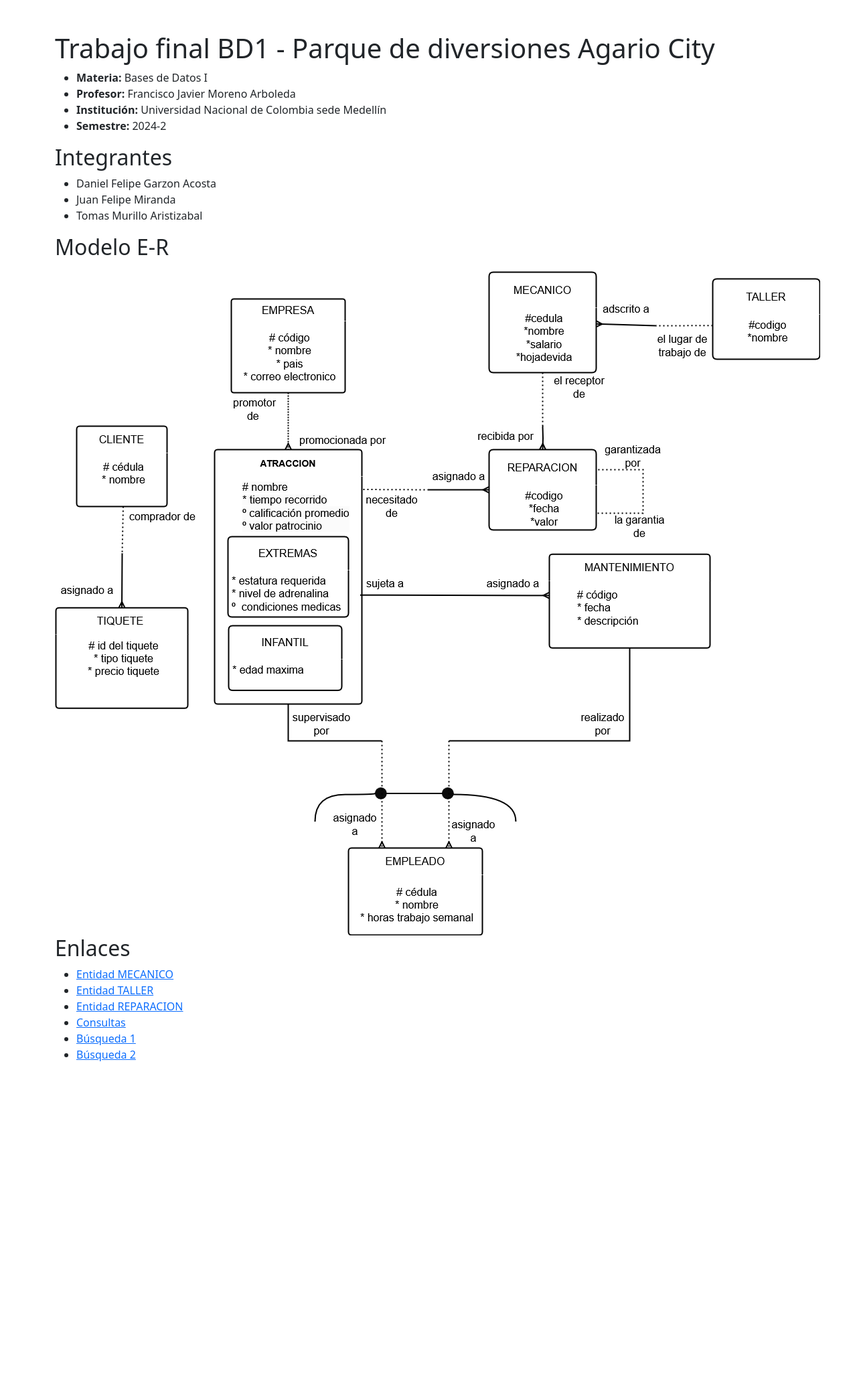
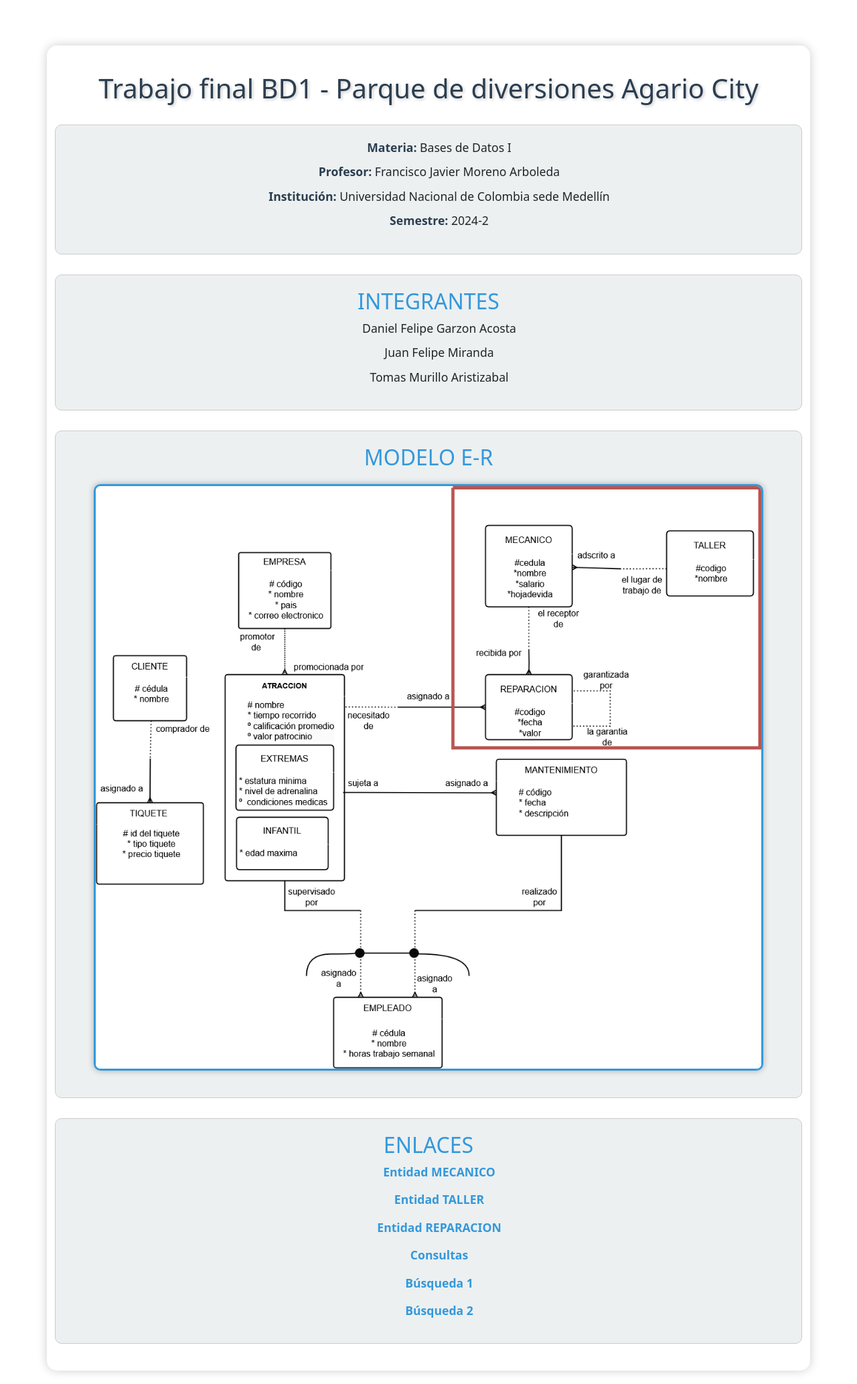
Before and after one commit to tmurilloa/www, a PHP site: page / in a window 1280 px wide. Shown: the whole page at 67% size. Before the commit the page ends 1585 px from the top, so only its background shows below. Run offline with PHP 8.4, Linux system fonts and the light colour scheme.

Commit message:
Revision + CSS
Co-authored-by: Daniel Garzon <Dgarzonac9@users.noreply.github.com>
Co-authored-by: DevSolidloper <DevSolidloper@users.noreply.github.com>

```diff
--- a/consultas/consulta1.php
+++ b/consultas/consulta1.php
@@ -3,7 +3,7 @@ include "../includes/header.php";
 ?>
 
 <!-- TÍTULO. Cambiarlo, pero dejar especificada la analogía -->
-<h1 class="mt-3">Consulta 1</h1>
+<h1 class="mt-3">Consulta 1 y 2</h1>
 
 <p class="mt-3">
 i. El primer botón debe mostrar los datos de las tres reparaciones de mayor valor junto con los datos de los mecánicos asociados a cada una de estas reparaciones (en caso de empates, usted decide cómo proceder).
@@ -16,8 +16,8 @@ ii. El segundo botón debe mostrar el código y el nombre de los talleres de los
 <!-- Formulario para los botones -->
 <div class="tabla mt-5 mx-3 rounded-3 overflow-hidden">
     <form method="POST">
-        <button type="submit" name="btn_3_reparaciones" class="btn btn-primary">3 reparaciones</button>
-        <button type="submit" name="btn_2_talleres" class="btn btn-primary">2 talleres</button>
+        <button type="submit" name="btn_3_reparaciones" class="btn btn-primary">Consulta 1</button>
+        <button type="submit" name="btn_2_talleres" class="btn btn-primary">Consulta 2</button>
     </form>
 </div>
 
--- a/index.php
+++ b/index.php
@@ -6,6 +6,7 @@
     <meta http-equiv="X-UA-Compatible" content="IE=edge">
     <meta name="viewport" content="width=device-width, initial-scale=1.0">
     <title>Trabajo final BD1</title>
+    <link rel="stylesheet" href="style.css">
 
     <link href="https://cdn.jsdelivr.net/npm/bootstrap@5.2.2/dist/css/bootstrap.min.css" rel="stylesheet"
         integrity="sha384-Zenh87qX5JnK2Jl0vWa8Ck2rdkQ2Bzep5IDxbcnCeuOxjzrPF/et3URy9Bv1WTRi" crossorigin="anonymous">
@@ -37,7 +38,7 @@
     <div class="modelo">
         <h2>Modelo E-R</h2>
         <p></p>
-        <img src="MER-Modelo E-R punto 2.drawio.png">
+        <img src="MER-Modelo E-R punto 2_1.drawio.png">
     </div>
 
     <div class="enlaces">
--- a/reparacion/reparacion.php
+++ b/reparacion/reparacion.php
@@ -4,7 +4,6 @@ include "../includes/header.php";
 
 <!-- TÍTULO. Cambiarlo, pero dejar especificada la analogía -->
 <h1 class="mt-3">Entidad análoga a REPARACION</h1>
-
 <!-- FORMULARIO. Cambiar los campos de acuerdo a su trabajo -->
 <div class="formulario p-4 m-3 border rounded-3">
 
--- /dev/null
+++ b/style.css
@@ -0,0 +1,113 @@
+/* Reset básico */
+* {
+    margin: 0;
+    padding: 0;
+    box-sizing: border-box;
+}
+
+body {
+    font-family: 'Arial', sans-serif;
+    background-color: #f4f4f9; /* Fondo gris claro */
+    color: #333;
+    padding: 20px;
+}
+
+h1 {
+    text-align: center;
+    margin-bottom: 30px;
+    font-size: 2.5rem;
+    color: #2c3e50; /* Azul oscuro */
+    text-shadow: 2px 2px 4px rgba(0, 0, 0, 0.2);
+}
+
+h2 {
+    margin-top: 20px;
+    font-size: 1.8rem;
+    color: #3498db; /* Azul claro */
+    text-align: center;
+    text-transform: uppercase;
+}
+
+.container {
+    max-width: 900px;
+    margin: auto;
+    padding: 40px;
+    background: white;
+    border-radius: 15px;
+    box-shadow: 0 0 15px rgba(0, 0, 0, 0.2);
+}
+
+.informacion, .integrantes, .modelo, .enlaces {
+    margin-top: 30px;
+    padding: 20px;
+    border: 1px solid #ccc;
+    border-radius: 10px;
+    background: #ecf0f1; /* Gris claro */
+}
+
+ul {
+    list-style: none;
+    padding: 0;
+    text-align: center;
+}
+
+ul li {
+    margin-bottom: 10px;
+    font-size: 1.1rem;
+}
+
+ul li b {
+    color: #2c3e50;
+}
+
+.enlaces ul li {
+    margin-bottom: 15px;
+}
+
+.enlaces a {
+    text-decoration: none;
+    color: #3498db; /* Azul claro */
+    font-weight: bold;
+    transition: 0.3s;
+}
+
+.enlaces a:hover {
+    color: #2980b9; /* Azul más oscuro */
+    text-decoration: underline;
+}
+
+img {
+    display: block;
+    margin: 20px auto;
+    width: 100%;
+    max-width: 1000px; /* Imagen grande */
+    height: auto;
+    border: 3px solid #3498db;
+    border-radius: 10px;
+    box-shadow: 0 0 10px rgba(0, 0, 0, 0.3);
+}
+
+footer {
+    margin-top: 30px;
+    text-align: center;
+    padding: 10px;
+    background: #2c3e50;
+    color: white;
+    border-radius: 10px;
+}
+
+/* Animación de aparición */
+div {
+    animation: fadeIn 1.2s ease-in-out;
+}
+
+@keyframes fadeIn {
+    from {
+        opacity: 0;
+        transform: translateY(20px);
+    }
+    to {
+        opacity: 1;
+        transform: translateY(0);
+    }
+}
--- a/taller/taller.php
+++ b/taller/taller.php
@@ -3,8 +3,7 @@ include "../includes/header.php";
 ?>
 
 <!-- TÍTULO. Cambiarlo, pero dejar especificada la analogía -->
-<h1 class="mt-3">"TALLER"</h1>
-
+<h1 class="mt-3">TALLER</h1>
 <!-- FORMULARIO. Cambiar los campos de acuerdo a su trabajo -->
 <div class="formulario p-4 m-3 border rounded-3">
 
```
Also changed, not shown: MER-Modelo E-R punto 2_1.drawio.png (added).
